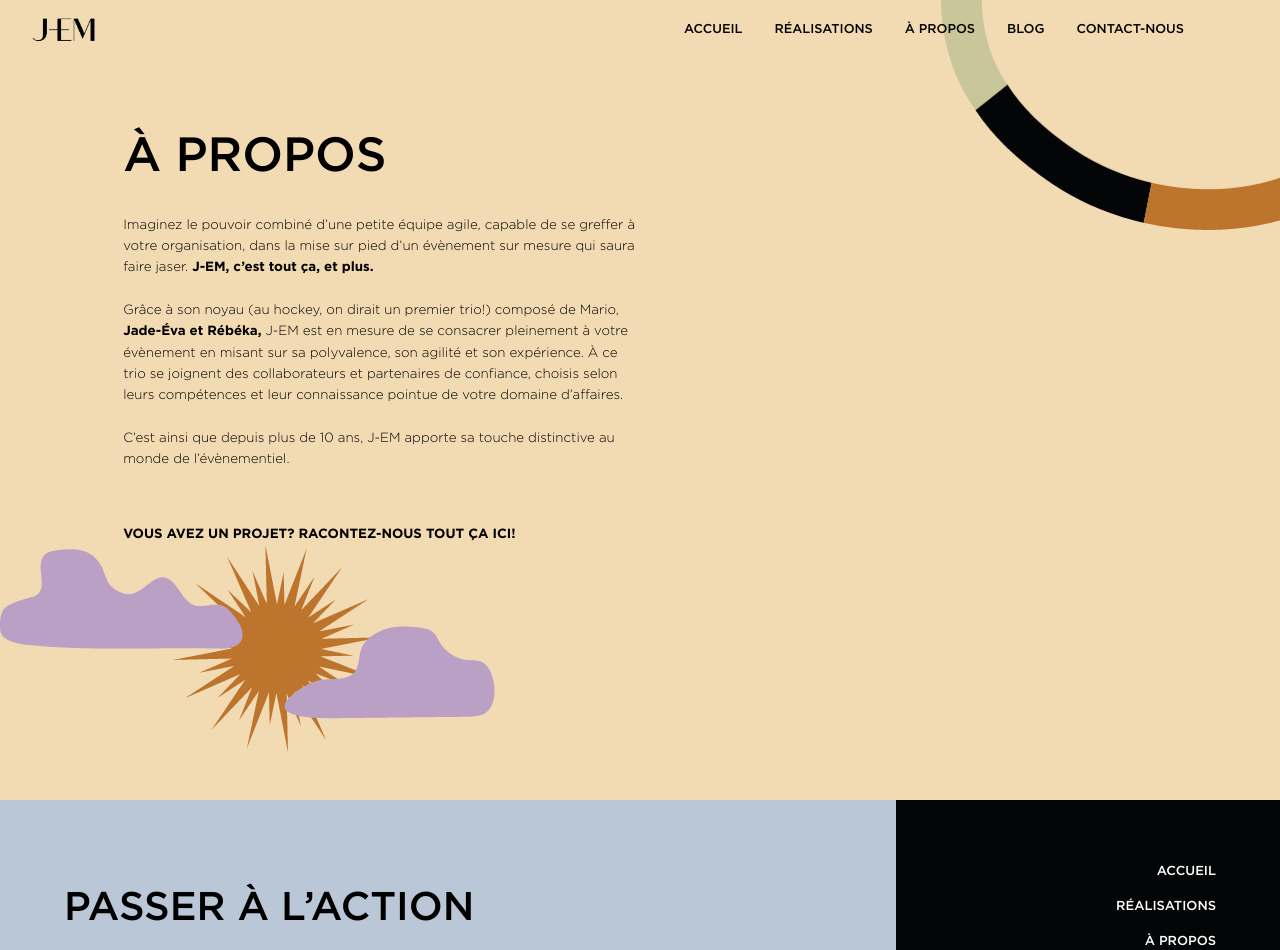
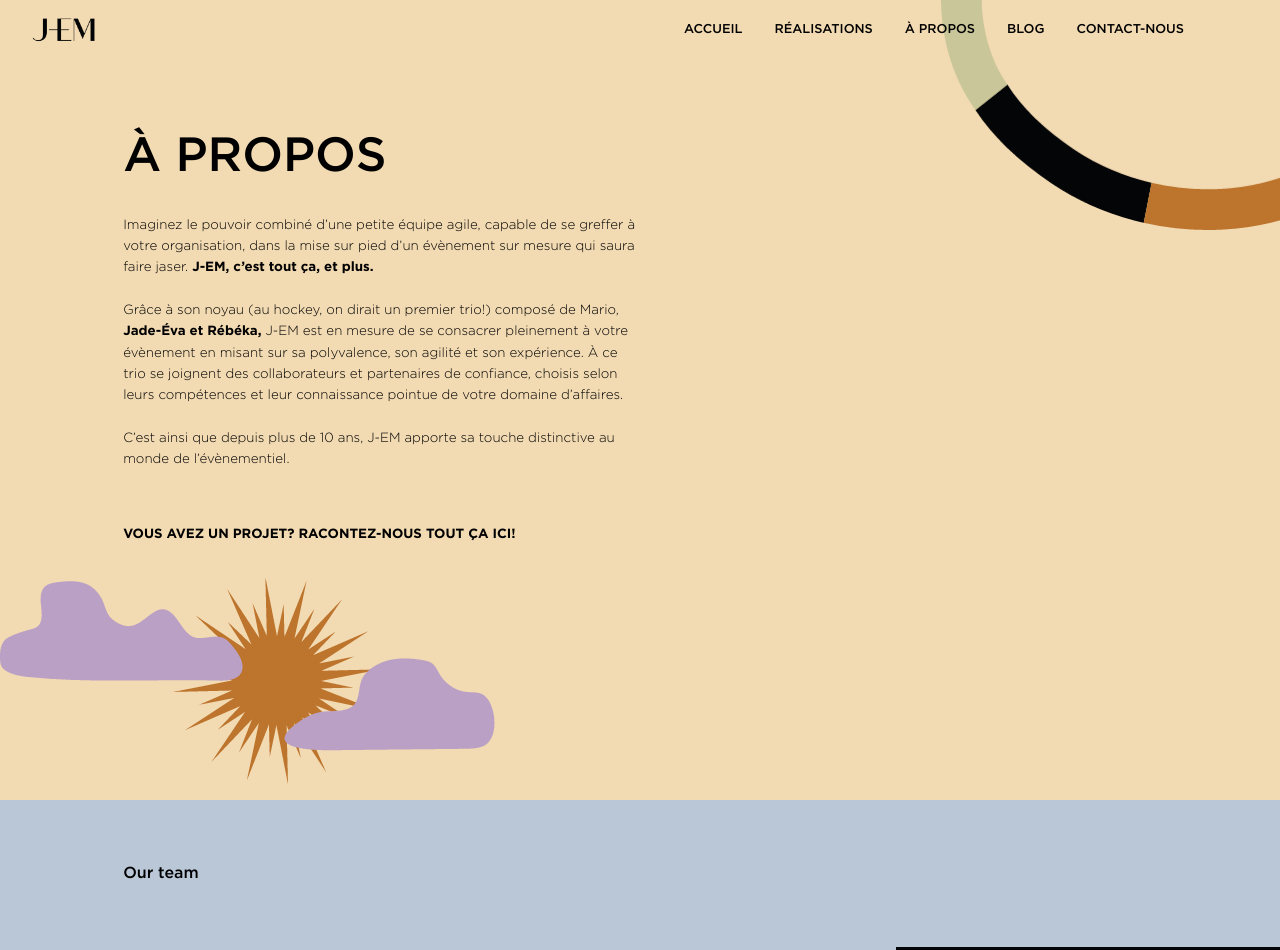
Before and after one commit to EarlPappi/j-em, a React (Create React App) app: page /a-propos in a window 1280 px wide. Shown: the top 950 px of the page. Built offline with nearby package versions, Linux system fonts and the light colour scheme.

Commit message:
--commits: apropos heroSection V1

```diff
--- a/src/components/Apropos/HeroSection.jsx
+++ b/src/components/Apropos/HeroSection.jsx
@@ -29,9 +29,7 @@ function HeroSection() {
           </div>
         </InnerWrapper>
       </Wrapper>
-      <div className={ classes.floating } style={{
-        marginBottom: '-5%'
-      }}>
+      <div className={ classes.floating }>
         <img src={bottomCloud} alt="Floating Cloud" />
       </div>
     </div>
--- a/src/components/Apropos/HeroSection.module.css
+++ b/src/components/Apropos/HeroSection.module.css
@@ -26,3 +26,7 @@
     font-weight: bold !important;
     padding-top: 4em;
 }
+
+.floating{
+    padding: 2em 0;
+}
--- a/src/components/Apropos/OurTeam.jsx
+++ b/src/components/Apropos/OurTeam.jsx
@@ -1,8 +1,19 @@
 import React from 'react'
+import InnerWrapper from '../wrapper/InnerWrapper'
+import Wrapper from '../wrapper/Wrapper'
+import classes from './OurTeam.module.css';
 
 function OurTeam() {
   return (
-    <div>OurTeam</div>
+    <div className={ classes.mainCon }>
+        <Wrapper>
+            <InnerWrapper>
+                <div className={ classes.innerCon }>
+                    Our team
+                </div>
+            </InnerWrapper>
+        </Wrapper>
+    </div>
   )
 }
 
--- /dev/null
+++ b/src/components/Apropos/OurTeam.module.css
@@ -0,0 +1,4 @@
+.mainCon{
+    padding: 5% 0;
+    background-color: #BAC7D7;
+}
--- a/src/pages/Apropos.js
+++ b/src/pages/Apropos.js
@@ -1,10 +1,12 @@
 import React from 'react'
 import HeroSection from '../components/Apropos/HeroSection'
+import OurTeam from '../components/Apropos/OurTeam'
 
 function Apropos() {
   return (
     <div>
       <HeroSection/>
+      <OurTeam/>
     </div>
   )
 }
```
